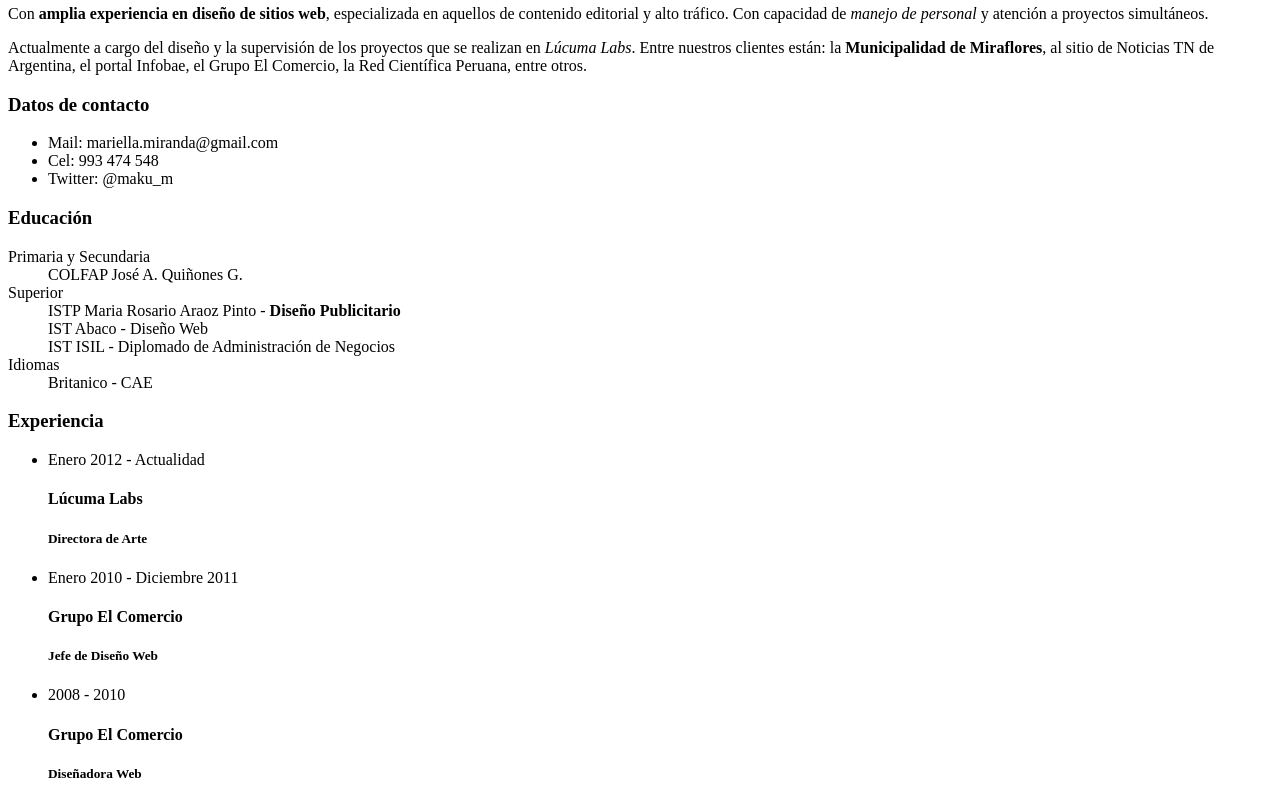
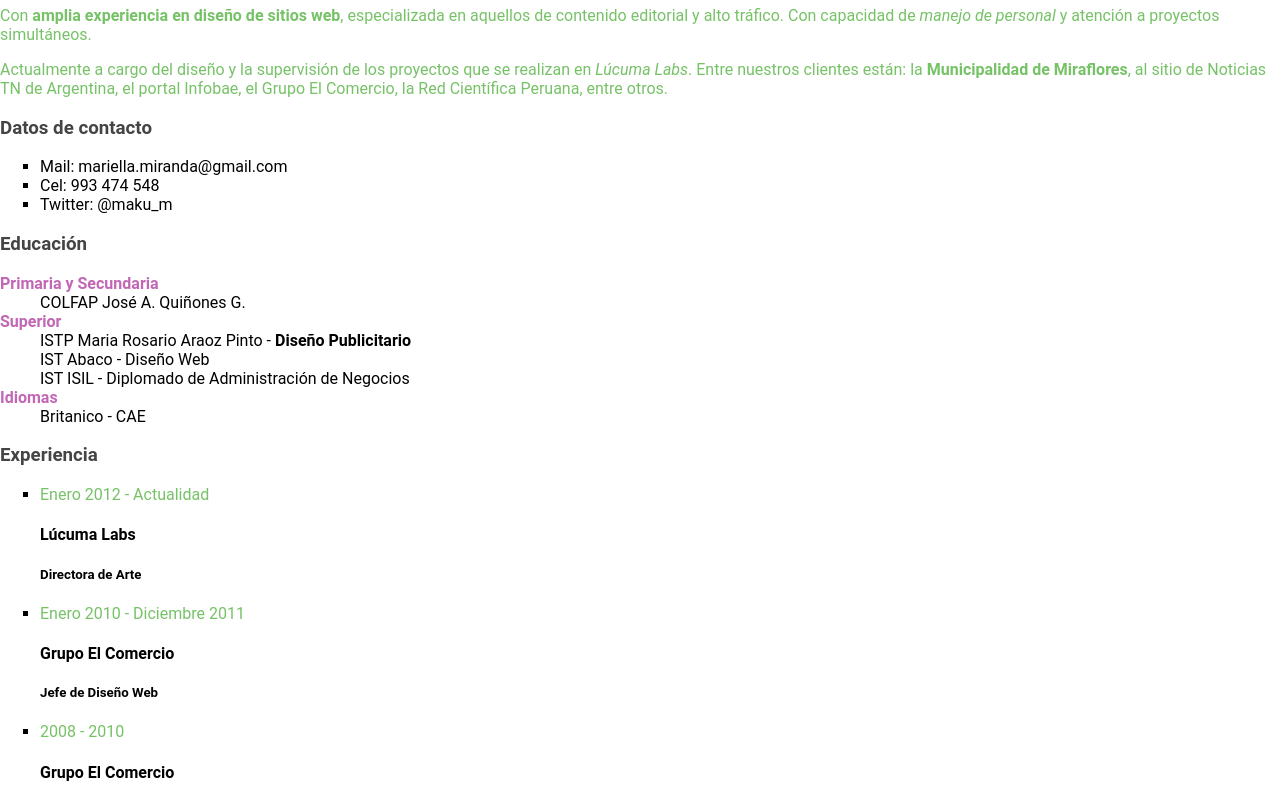
Before and after one commit to Area51TrainingCenter/html5_group47, a plain HTML site: page m1s2/e01/mariella.html in a window 1280 px wide. Shown: the part 75-865 px from the top of the page. Drawn offline with Linux system fonts and the light colour scheme.

Commit message:
Mariella html

```diff
--- /dev/null
+++ b/m1s2/e01/css/style.css
@@ -0,0 +1,25 @@
+/* Modificaciones iniciales*/
+
+body {
+	margin: 0;
+	font-family: 'Roboto', Helvetica, Arial, sans-serif;
+}
+p {
+	color: #666;
+}
+h1 {
+	color: red;
+}
+h3 {
+	color: #444;
+}
+ul {
+	list-style-type: square;
+}
+dt {
+	color: #C267B5;
+	font-weight: bold;
+}
+p {
+	color: #76C267;
+}
--- a/m1s2/e01/mariella.html
+++ b/m1s2/e01/mariella.html
@@ -3,18 +3,19 @@
 	<head>
 		<meta charset="utf-8">
 		<title>Mariella Miranda</title>
+		<link rel="stylesheet" href="css/style.css">
 	</head>
 	<body>
 		<h1>Hola, soy Mariella Miranda</h1>
 		<p>Con <strong>amplia experiencia en diseño de sitios web</strong>, especializada en aquellos de contenido editorial y alto tráfico. Con capacidad de <em>manejo de personal</em> y atención a proyectos simultáneos.</p>
 		<p>Actualmente a cargo del diseño y la supervisión de los proyectos que se realizan en <em>Lúcuma Labs</em>. Entre nuestros clientes están: la <strong>Municipalidad de Miraflores</strong>, al sitio de Noticias TN de Argentina, el portal Infobae, el Grupo El Comercio, la Red Científica Peruana, entre otros.</p>
-		<h3>Datos de contacto</h3>
+		<h3 class="datos">Datos de contacto</h3>
 		<ul>
 			<li>Mail: mariella.miranda@gmail.com</li>
 			<li>Cel: 993 474 548</li>
 			<li>Twitter: @maku_m</li>
 		</ul>
-		<h3>Educación</h3>
+		<h3 class="educacion">Educación</h3>
 		<dl>
 			<dt>Primaria y Secundaria</dt>
 			<dd>COLFAP José A. Quiñones G.</dd>
@@ -25,7 +26,7 @@
 			<dt>Idiomas</dt>
 			<dd>Britanico - CAE</dd>
 		</dl>
-		<h3>Experiencia</h3>
+		<h3 class="experiencia">Experiencia</h3>
 		<ul>
 			<li>
 				<p>Enero 2012 - Actualidad</p>
@@ -48,7 +49,7 @@
 				<h5>Diseñadora Web</h5>
 			</li>
 		</ul>
-		<h3>Hobbies</h3>
+		<h3 class="hobbies">Hobbies</h3>
 		<ul>
 			<li>Jugar con mis gatos y un puntero laser</li>
 			<li>Leer</li>
```
Also changed, not shown: 3 other files.
